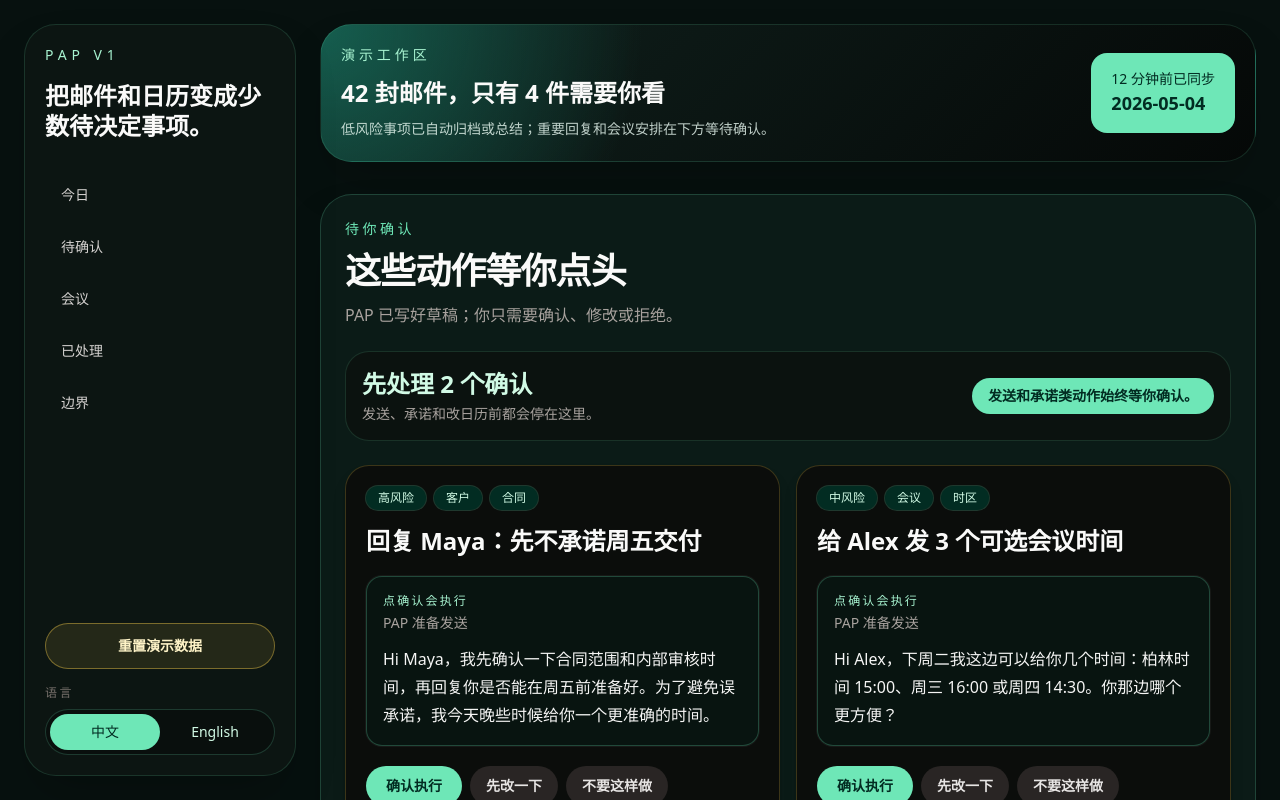
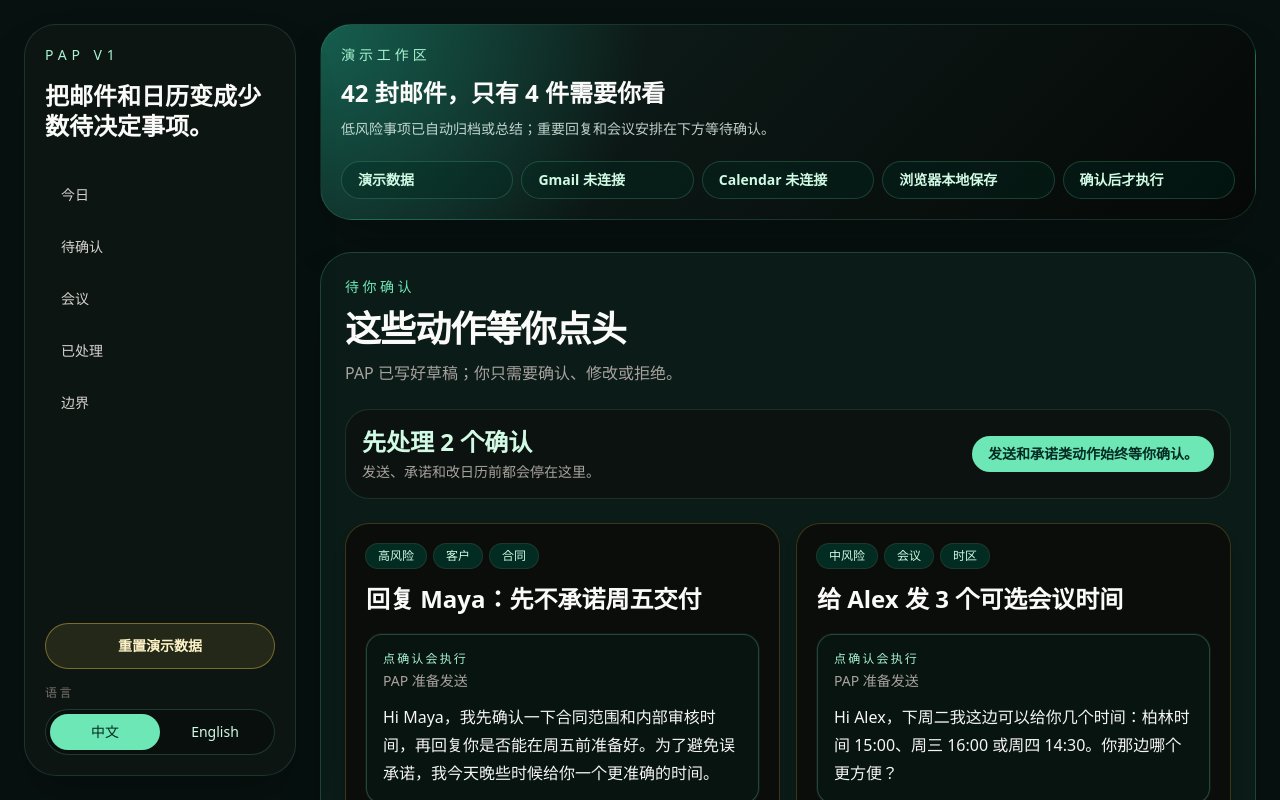
Before and after one commit to dmo736647-pixel/PAP, a Next.js app: page / in a window 1280 px wide. Shown: the top 800 px of the page. Built offline with nearby package versions, Linux system fonts and the light colour scheme.

Commit message:
feat: add PAP launch readiness status

```diff
--- a/src/app/pap-dashboard.tsx
+++ b/src/app/pap-dashboard.tsx
@@ -8,6 +8,7 @@ import type {
   AutomationPermission,
   EmailMessage,
   MeetingSuggestion,
+  PapIntegrationStatus,
   SuggestedAction,
   UserPreferences,
 } from '@/lib/pap/types';
@@ -41,6 +42,13 @@ type BoundaryChange = {
 };
 
 const storageKey = 'pap:v1:dashboard-state';
+const demoIntegrationStatus: PapIntegrationStatus = {
+  source: 'demo_data',
+  gmail: 'not_connected',
+  calendar: 'not_connected',
+  storage: 'browser_local',
+  automationMode: 'confirmation_only',
+};
 const defaultDashboardState: PersistedDashboardStateV1 = {
   version: 1,
   preferences: samplePreferences,
@@ -80,7 +88,11 @@ const copy = {
     navMeetings: '会议',
     navBoundaries: '边界',
     demoWorkspace: '演示工作区',
-    synced: '12 分钟前已同步',
+    dataSource: '演示数据',
+    gmailNotConnected: 'Gmail 未连接',
+    calendarNotConnected: 'Calendar 未连接',
+    browserOnly: '浏览器本地保存',
+    safeMode: '确认后才执行',
     processed: '42 封邮件，只有 4 件需要你看',
     language: '语言',
     resetDemo: '重置演示数据',
@@ -153,6 +165,10 @@ const copy = {
     moreTimes: '换一批时间',
     boundaries: '自动化边界',
     boundariesDescription: '一句话看懂 PAP 能做、必须问、绝不能做什么。',
+    googleConnection: 'Google 连接',
+    googleConnectionHeading: 'Private alpha 会先做只读连接',
+    googleConnectionDescription: '下一阶段会连接 Gmail 和 Google Calendar，用真实邮件和日历生成 briefing；发送邮件、修改日历仍会先停在确认队列。',
+    googleConnectionButton: '即将支持 Google 连接',
     canDo: '自动做',
     mustAsk: '先问我',
     mustNever: '绝不能做',
@@ -210,7 +226,11 @@ const copy = {
     navMeetings: 'Meetings',
     navBoundaries: 'Rules',
     demoWorkspace: 'Demo workspace',
-    synced: 'Synced 12 min ago',
+    dataSource: 'Demo data',
+    gmailNotConnected: 'Gmail not connected',
+    calendarNotConnected: 'Calendar not connected',
+    browserOnly: 'Browser-local storage',
+    safeMode: 'Runs after confirmation',
     processed: '42 emails, only 4 need your attention',
     language: 'Language',
     resetDemo: 'Reset demo',
@@ -283,6 +303,10 @@ const copy = {
     moreTimes: 'Show other times',
     boundaries: 'Automation Rules',
     boundariesDescription: 'One glance: automatic, ask first, or never.',
+    googleConnection: 'Google Connection',
+    googleConnectionHeading: 'Private alpha starts read-only',
+    googleConnectionDescription: 'Next, PAP will connect Gmail and Google Calendar to generate briefings from real email and calendar data; sending email or changing calendars will still stop in the confirmation queue.',
+    googleConnectionButton: 'Google connection coming soon',
     canDo: 'Automatic',
     mustAsk: 'Ask first',
     mustNever: 'Never',
@@ -681,6 +705,8 @@ export default function Dashboard() {
         </div>
       </section>
 
+      <ConnectionReadinessPanel locale={locale} />
+
       <section id="automated" className="space-y-6">
         <PageHeader eyebrow={t.handled} title={t.handledHeading} description={t.handledDescription} />
         <p className="rounded-2xl border border-emerald-300/10 bg-stone-950/50 px-4 py-3 text-sm text-emerald-100">
@@ -785,17 +811,21 @@ function AppShell(props: {
 
 function SyncStatus(props: { locale: Locale }) {
   const t = copy[props.locale];
+  const integrationLabels = integrationStatusLabels(demoIntegrationStatus, props.locale);
 
   return (
-    <header className="rounded-[2rem] border border-emerald-300/15 bg-[radial-gradient(circle_at_top_left,#155e4f,transparent_34%),linear-gradient(135deg,#10211d,#050807)] p-5 shadow-2xl shadow-black/25 md:flex md:items-center md:justify-between">
+    <header className="rounded-[2rem] border border-emerald-300/15 bg-[radial-gradient(circle_at_top_left,#155e4f,transparent_34%),linear-gradient(135deg,#10211d,#050807)] p-5 shadow-2xl shadow-black/25">
       <div>
         <p className="text-sm font-medium uppercase tracking-[0.28em] text-emerald-200">{t.demoWorkspace}</p>
         <p className="mt-3 text-2xl font-semibold text-stone-50">{t.processed}</p>
         <p className="mt-2 max-w-2xl text-sm leading-6 text-emerald-50/80">{t.statusDetail}</p>
       </div>
-      <div className="mt-4 rounded-2xl bg-emerald-300 px-5 py-4 text-emerald-950 md:mt-0">
-        <p className="text-sm font-medium">{t.synced}</p>
-        <p className="text-lg font-semibold">2026-05-04</p>
+      <div className="mt-5 grid gap-2 sm:grid-cols-2 xl:grid-cols-5">
+        {integrationLabels.map((label) => (
+          <p key={label} className="rounded-full border border-emerald-300/20 bg-emerald-950/35 px-4 py-2 text-sm font-semibold text-emerald-100">
+            {label}
+          </p>
+        ))}
       </div>
     </header>
   );
@@ -1224,6 +1254,27 @@ function AutomationBoundarySection(props: {
   );
 }
 
+function ConnectionReadinessPanel(props: { locale: Locale }) {
+  const t = copy[props.locale];
+  const integrationLabels = integrationStatusLabels(demoIntegrationStatus, props.locale);
+
+  return (
+    <section className="space-y-4">
+      <PageHeader eyebrow={t.googleConnection} title={t.googleConnectionHeading} description={t.googleConnectionDescription} />
+      <div className="rounded-3xl border border-emerald-300/10 bg-stone-950/70 p-5 shadow-lg shadow-black/20">
+        <div className="flex flex-wrap gap-2">
+          {integrationLabels.map((label) => (
+            <Chip key={label}>{label}</Chip>
+          ))}
+        </div>
+        <button className="mt-5 cursor-not-allowed rounded-full border border-emerald-300/30 px-4 py-2.5 text-sm font-semibold text-emerald-100" disabled>
+          {t.googleConnectionButton}
+        </button>
+      </div>
+    </section>
+  );
+}
+
 function OutcomeFeedbackBar(props: { locale: Locale; events: AuditEvent[] }) {
   const t = copy[props.locale];
   const latestEvent = latestAuditEvent(props.events);
@@ -1286,6 +1337,18 @@ function ActivityPanels(props: { locale: Locale; events: AuditEvent[] }) {
       </div>
     </section>
   );
+}
+
+function integrationStatusLabels(status: PapIntegrationStatus, locale: Locale) {
+  const t = copy[locale];
+
+  return [
+    status.source === 'demo_data' ? t.dataSource : 'Google',
+    status.gmail === 'not_connected' ? t.gmailNotConnected : 'Gmail',
+    status.calendar === 'not_connected' ? t.calendarNotConnected : 'Calendar',
+    status.storage === 'browser_local' ? t.browserOnly : 'Server storage',
+    status.automationMode === 'confirmation_only' ? t.safeMode : 'Live actions',
+  ];
 }
 
 function latestAuditEvent(events: AuditEvent[]) {
--- a/src/lib/pap/types.ts
+++ b/src/lib/pap/types.ts
@@ -105,6 +105,16 @@ export interface MeetingSuggestion {
   }>;
 }
 
+export type PapConnectionStatus = 'demo' | 'not_connected' | 'connected' | 'error';
+
+export interface PapIntegrationStatus {
+  source: 'demo_data' | 'live_google';
+  gmail: PapConnectionStatus;
+  calendar: PapConnectionStatus;
+  storage: 'browser_local' | 'server';
+  automationMode: 'confirmation_only' | 'live_actions';
+}
+
 export interface DailyBriefing {
   date: string;
   topPriorities: string[];
```
Also changed, not shown: 1 other file (tests, documents, lock files or other folders).
